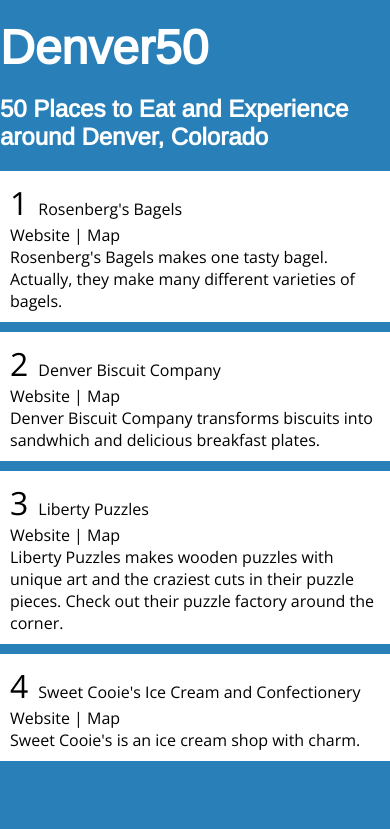
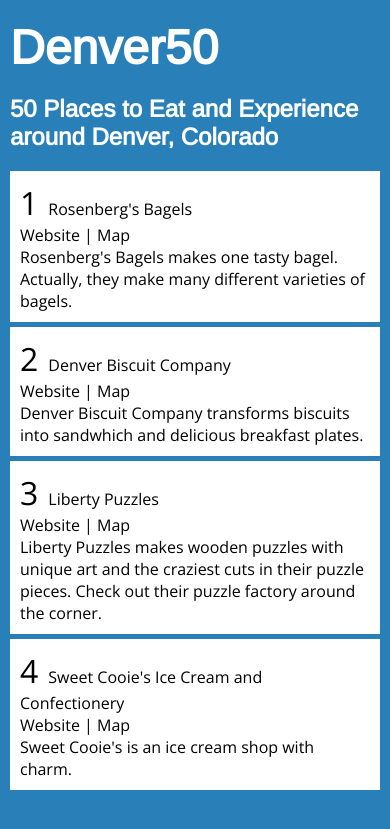
Before and after one commit to petermorgandev/coding-exercises, a PHP site: page / in a window 390 px wide. Shown: the top 829 px of the page. Run offline with PHP 8.4, Linux system fonts and the light colour scheme.

Commit message:
Responsive Changes

```diff
--- a/css/styles.css
+++ b/css/styles.css
@@ -1,2 +1,2 @@
-*{box-sizing:border-box;margin:0;padding:0}body{background-color:#2980b9;color:black;counter-reset:section;font-family:'Open Sans', sans-serif;font-size:16px}.heading{color:white;font-family:'Arimo', sans-serif}h1{margin-top:20px;font-size:3em}h2{font-size:1.5em;margin:20px 0 20px 0}.items{display:flex;flex-wrap:wrap}.item{background-color:white;margin-bottom:10px;padding:10px;width:100%}@media screen and (min-width: 768px){.container{margin:0 auto 0;max-width:748px}.item{width:calc(50% - 5px)}.item:nth-child(odd){margin-right:10px}}@media screen and (min-width: 1020px){.container{margin:0 auto 0;max-width:920px}.item{width:300px}.item:nth-child(even){margin-right:10px}.item:nth-child(3n){margin-right:0}}.item-header{display:block}.item-header:before{counter-increment:section;content:counter(section);font-size:2em;padding-right:10px}.item-links,.item-links:active,.item-links:visited{color:black;display:inline;margin-top:10px;text-decoration:none}.item-links:hover{text-decoration:underline}
+*{box-sizing:border-box;margin:0;padding:0}body{background-color:#2980b9;color:black;counter-reset:section;font-family:'Open Sans', sans-serif;font-size:16px}.container{margin:0 auto 0;max-width:calc(100% - 20px)}.heading{color:white;font-family:'Arimo', sans-serif}h1{margin-top:20px;font-size:3em}h2{font-size:1.5em;margin:20px 0 20px 0}.items{display:flex;flex-wrap:wrap}.item{background-color:white;margin-bottom:5px;padding:10px;width:100%}@media screen and (min-width: 768px){.container{max-width:748px}.item{margin-bottom:10px;width:calc(50% - 5px)}.item:nth-child(odd){margin-right:10px}}@media screen and (min-width: 1020px){.container{max-width:920px}.item{width:300px}.item:nth-child(even){margin-right:10px}.item:nth-child(3n){margin-right:0}}.item-header{display:block}.item-header:before{counter-increment:section;content:counter(section);font-size:2em;padding-right:10px}.item-links,.item-links:active,.item-links:visited{color:black;display:inline;margin-top:10px;text-decoration:none}.item-links:hover{text-decoration:underline}
 /*# sourceMappingURL=styles.css.map */
--- a/scss/styles.scss
+++ b/scss/styles.scss
@@ -14,6 +14,10 @@ body {
 	font-size: 16px;
 }
 
+.container {
+	margin: 0 auto 0;
+	max-width: calc(100% - 20px);
+}
 
 .heading {
 	color: white;
@@ -37,19 +41,21 @@ h2 {
 
 .item {
 	background-color: white;
-	margin-bottom: 10px;
+	margin-bottom: 5px;
 	padding: 10px;
 	width: 100%;
 }
 
+
 @media screen and (min-width:768px) {
 	.container {
-		margin: 0 auto 0;
 		max-width: 748px;
 	}
 	.item {
+		margin-bottom: 10px;
 		width: calc(50% - 5px);;
 		}
+
 	.item:nth-child(odd) {
 		margin-right: 10px;
 		}
@@ -57,7 +63,6 @@ h2 {
 
 @media screen and (min-width:1020px) {
 	.container {
-		margin: 0 auto 0;
 		max-width: 920px;
 	}
 	.item {
```
Also changed, not shown: 1 other file.
